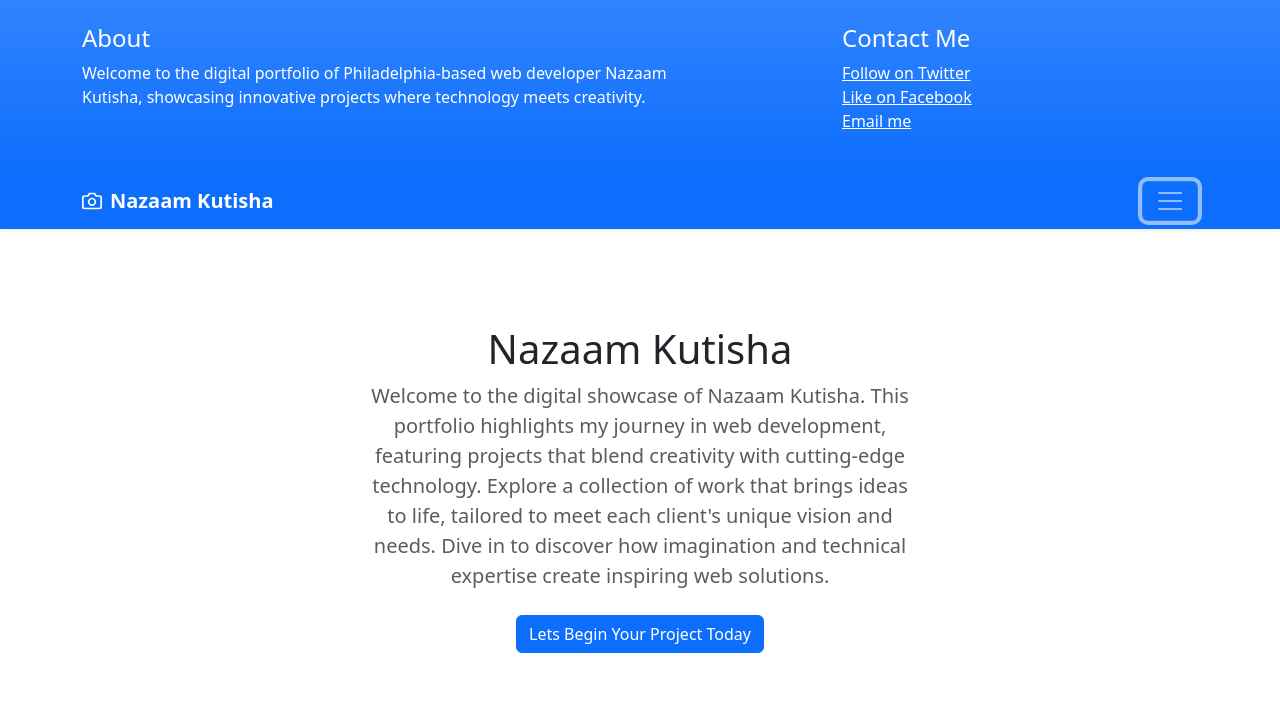
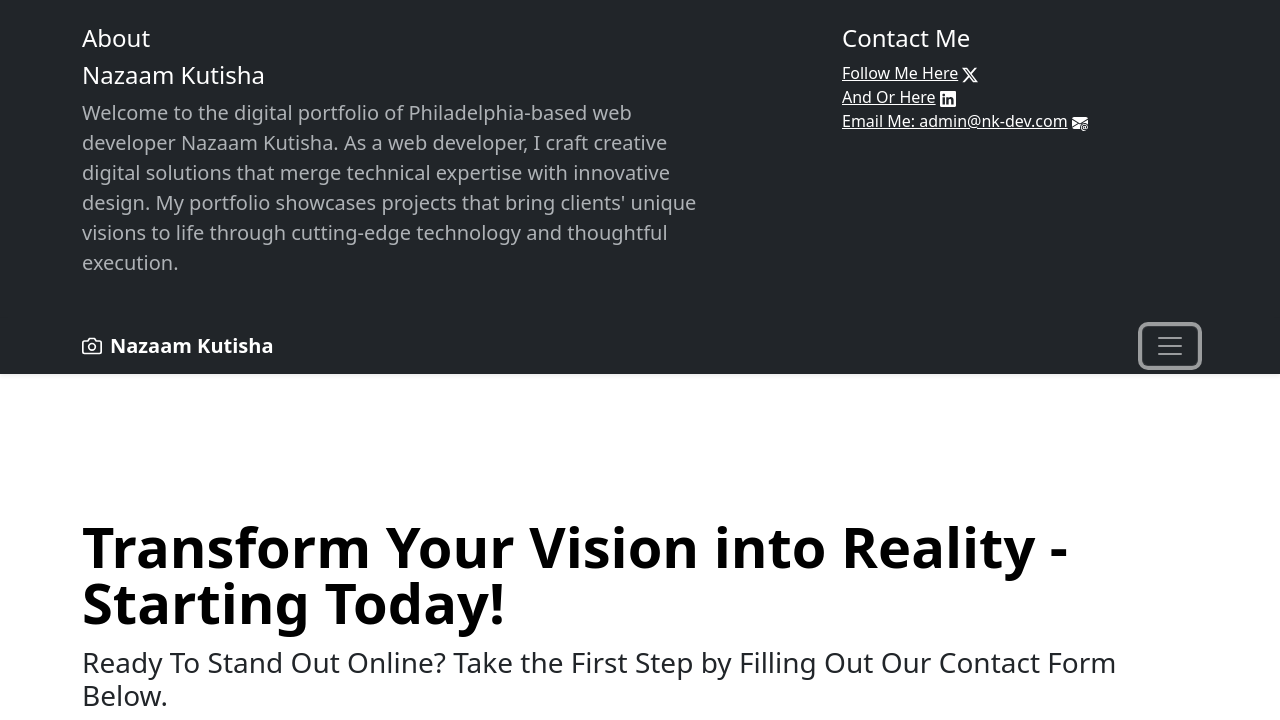
Before and after one commit to Nazaam/html-portfolio, a plain HTML site: page index.html in a window 1280 px wide. Both pictures are taken after a click on the button "Toggle navigation". Shown: the top 720 px of the page. Drawn offline with nearby package versions, Linux system fonts and the light colour scheme.

Commit message:
Update index.html

```diff
--- a/index.html
+++ b/index.html
@@ -9,26 +9,49 @@
   <body>
     <!--Album Header-->
     <header data-bs-theme="dark">
-        <div class="collapse text-bg-primary bg-gradient" id="navbarHeader" >
+        <div class="collapse text-bg-dark" id="navbarHeader" >
           <div class="container">
             <div class="row">
               <div class="col-sm-8 col-md-7 py-4">
                 <h4>About</h4>
-                <p class="text-body-light">Welcome to the digital portfolio of Philadelphia-based web developer Nazaam Kutisha,
-                  showcasing innovative projects where technology meets creativity. </p>
+                <!--<p class="text-body-light">Welcome to the digital portfolio of Philadelphia-based web developer Nazaam Kutisha,
+                  showcasing innovative projects where technology meets creativity. </p> -->
+                  <h4 class="fw-light"> Nazaam Kutisha </h4>
+            <p class="lead text-body-secondary">Welcome to the digital portfolio of Philadelphia-based web developer Nazaam Kutisha. As a web developer, I craft creative digital solutions that merge technical expertise with innovative design.
+              My portfolio showcases projects that bring clients' unique visions to life through cutting-edge technology and thoughtful execution.
+              </p>
+            <p>
               </div>
               <div class="col-sm-4 offset-md-1 py-4">
                 <h4>Contact Me </h4>
                 <ul class="list-unstyled">
-                  <li><a href="#" class="text-white">Follow on Twitter</a></li>
-                  <li><a href="#" class="text-white">Like on Facebook</a></li>
-                  <li><a href="#" class="text-white">Email me</a></li>
+                  <li><a href="https://twitter.com/Nems_An" class="text-white">Follow Me Here</a>
+                    <svg xmlns="http://www.w3.org/2000/svg" width="16" height="16" fill="currentColor" class="bi bi-twitter-x" viewBox="0 0 16 16">
+                    <path d="M12.6.75h2.454l-5.36 6.142L16 15.25h-4.937l-3.867-5.07-4.425 5.07H.316l5.733-6.57L0 .75h5.063l3.495 4.633L12.601.75Zm-.86 13.028h1.36L4.323 2.145H2.865z"></path>
+                  </svg>
+
+                  </li>
+
+                  <li><a href="https://www.linkedin.com/in/nazaamkutisha/" class="text-white">And Or Here</a>
+                    <svg xmlns="http://www.w3.org/2000/svg" width="16" height="16" fill="currentColor" class="bi bi-linkedin" viewBox="0 0 16 16">
+                      <path d="M0 1.146C0 .513.526 0 1.175 0h13.65C15.474 0 16 .513 16 1.146v13.708c0 .633-.526 1.146-1.175 1.146H1.175C.526 16 0 15.487 0 14.854zm4.943 12.248V6.169H2.542v7.225zm-1.2-8.212c.837 0 1.358-.554 1.358-1.248-.015-.709-.52-1.248-1.342-1.248S2.4 3.226 2.4 3.934c0 .694.521 1.248 1.327 1.248zm4.908 8.212V9.359c0-.216.016-.432.08-.586.173-.431.568-.878 1.232-.878.869 0 1.216.662 1.216 1.634v3.865h2.401V9.25c0-2.22-1.184-3.252-2.764-3.252-1.274 0-1.845.7-2.165 1.193v.025h-.016l.016-.025V6.169h-2.4c.03.678 0 7.225 0 7.225z"/>
+                    </svg>
+
+
+                  </li>
+                  <li><a href="mailto:admin@nk-dev.com" class="text-white">Email Me: admin@nk-dev.com</a>
+                    <svg xmlns="http://www.w3.org/2000/svg" width="16" height="16" fill="currentColor" class="bi bi-envelope-at-fill" viewBox="0 0 16 16">
+                      <path d="M2 2A2 2 0 0 0 .05 3.555L8 8.414l7.95-4.859A2 2 0 0 0 14 2zm-2 9.8V4.698l5.803 3.546zm6.761-2.97-6.57 4.026A2 2 0 0 0 2 14h6.256A4.5 4.5 0 0 1 8 12.5a4.49 4.49 0 0 1 1.606-3.446l-.367-.225L8 9.586zM16 9.671V4.697l-5.803 3.546.338.208A4.5 4.5 0 0 1 12.5 8c1.414 0 2.675.652 3.5 1.671"/>
+                      <path d="M15.834 12.244c0 1.168-.577 2.025-1.587 2.025-.503 0-1.002-.228-1.12-.648h-.043c-.118.416-.543.643-1.015.643-.77 0-1.259-.542-1.259-1.434v-.529c0-.844.481-1.4 1.26-1.4.585 0 .87.333.953.63h.03v-.568h.905v2.19c0 .272.18.42.411.42.315 0 .639-.415.639-1.39v-.118c0-1.277-.95-2.326-2.484-2.326h-.04c-1.582 0-2.64 1.067-2.64 2.724v.157c0 1.867 1.237 2.654 2.57 2.654h.045c.507 0 .935-.07 1.18-.18v.731c-.219.1-.643.175-1.237.175h-.044C10.438 16 9 14.82 9 12.646v-.214C9 10.36 10.421 9 12.485 9h.035c2.12 0 3.314 1.43 3.314 3.034zm-4.04.21v.227c0 .586.227.8.581.8.31 0 .564-.17.564-.743v-.367c0-.516-.275-.708-.572-.708-.346 0-.573.245-.573.791"/>
+                    </svg>
+
+                  </li>
                 </ul>
               </div>
             </div>
           </div>
         </div>
-        <div class="navbar navbar-dark bg-primary shadow-sm">
+        <div class="navbar navbar-dark bg-dark shadow-sm">
           <div class="container">
             <a href="#" class="navbar-brand d-flex align-items-center">
               <svg xmlns="http://www.w3.org/2000/svg" width="20" height="20" fill="none" stroke="currentColor" stroke-linecap="round" stroke-linejoin="round" stroke-width="2" aria-hidden="true" class="me-2" viewBox="0 0 24 24"><path d="M23 19a2 2 0 0 1-2 2H3a2 2 0 0 1-2-2V8a2 2 0 0 1 2-2h4l2-3h6l2 3h4a2 2 0 0 1 2 2z"></path><circle cx="12" cy="13" r="4"></circle></svg>
@@ -42,21 +65,36 @@
       </header>
 
       <!--Hero-->
-      <section class="py-5 text-center container ">
-        <div class="row py-lg-5">
-          <div class="col-lg-6 col-md-8 mx-auto">
-            <h1 class="fw-light"> Nazaam Kutisha </h1>
-            <p class="lead text-body-secondary">Welcome to the digital showcase of Nazaam Kutisha.
-                This portfolio highlights my journey in web development, featuring projects that blend creativity with cutting-edge technology.
-                Explore a collection of work that brings ideas to life, tailored to meet each client's unique vision and needs.
-                Dive in to discover how imagination and technical expertise create inspiring web solutions.</p>
-            <p>
-              <a href="#" class="btn btn-primary my-2">Lets Begin Your Project Today</a>
-              <!-- <a href="#" class="btn btn-secondary my-2">Secondary action</a> save for later use.
-               also can just copy the above 'btn' tag. ;), lol.-->
-            </p>
+      <section class="py-5 my-5 text-center container ">
+        <div class="row align-items-center g-lg-5 py-5">
+          <div class="col-lg-12 text-center text-lg-start">
+            <h1 class="display-4 fw-bold lh-1 text-body-emphasis mb-3">Transform Your Vision into Reality - Starting Today!</h1>
+            <p class="col-lg-10 fs-6"><h3> Ready To Stand Out Online? Take the First Step by Filling Out Our Contact Form Below.</h3>
+          <div class="col-md-10 mx-auto col-lg-5">
+            <form class="p-4 p-md-5 border rounded-3 bg-body-tertiary">
+              <div class="form-floating mb-3">
+                <input type="email" class="form-control" id="floatingInput" placeholder="name@example.com">
+                <div data-lastpass-icon-root="" style="position: relative !important; height: 0px !important; width: 0px !important; float: left !important;"></div><label for="floatingInput">Email address</label>
+              </div>
+              <div class="form-floating mb-3">
+                <input type="Numbers" class="form-control" id="floatingPassword" placeholder="Phone Number">
+                <div data-lastpass-icon-root="" style="position: relative !important; height: 0px !important; width: 0px !important; float: left !important;"></div><label for="floatingPassword">Phone Number</label>
+              </div>
+
+              <div class="form-floating mb-3"></div>
+                <input type="Text" class="form-control" id="floatingPassword" placeholder="Full Name">
+                <div data-lastpass-icon-root="" style="position: relative !important; height: 0px !important; width: 0px !important; float: left !important;"></div><label for="floatingPassword"> </label>
+                <button class="w-100 btn btn-lg btn-primary mt-4" type="submit">Submit</button>
+                <hr class="my-6" >
+              <small class="text-body-secondary ms-5 "  >By clicking Sign up, you agree to the terms of use.</small>
+              </div>
+
+
+
+            </form>
           </div>
         </div>
+
       </section>
 
       <!--Feature-->
@@ -129,6 +167,7 @@
           </div>
         </div>
       </div>
+      <!--Offerings & Pricing-->
 
       <!--Footer-->
       <div class="container" >
```
